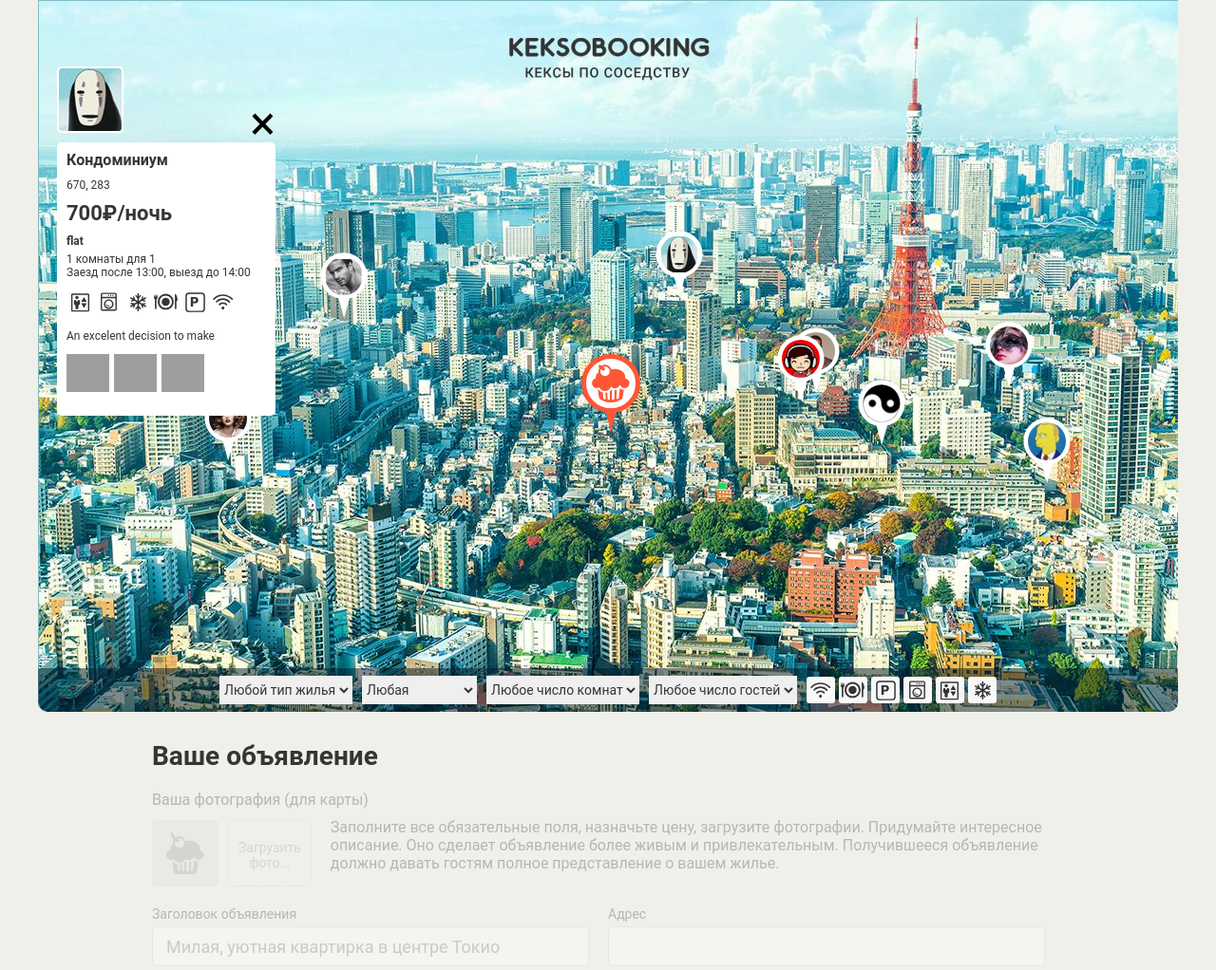
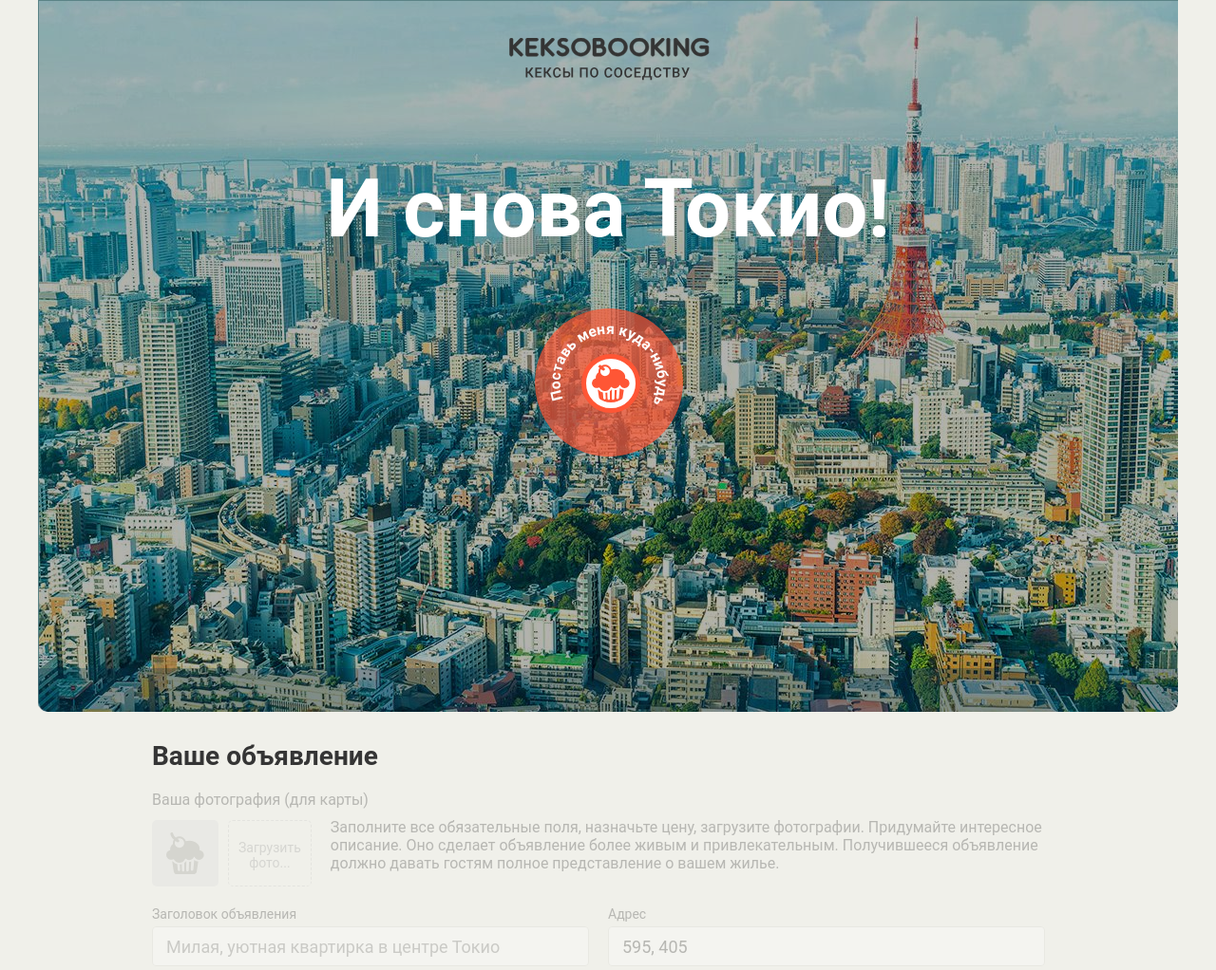
Before and after one commit to Elk1v/880445-keksobooking-19, a website: page index.html in a window 1280 px wide. Shown: the top 1022 px of the page at 95% size. Drawn offline with Linux system fonts and the light colour scheme; grey boxes are pictures that could not be loaded; files whose address does not match are found by name.

Commit message:
The first events listeners and some validation

```diff
--- a/index.html
+++ b/index.html
@@ -100,7 +100,7 @@
         </fieldset>
         <fieldset class="ad-form__element ad-form__element--wide">
           <label class="ad-form__label" for="title">Заголовок объявления</label>
-          <input id="title" name="title" type="text" placeholder="Милая, уютная квартирка в центре Токио">
+          <input id="title" name="title" type="text" minlength="10" maxlength="50" placeholder="Милая, уютная квартирка в центре Токио">
         </fieldset>
         <fieldset class="ad-form__element ad-form__element--wide">
           <label class="ad-form__label" for="address">Адрес</label>
--- a/js/main.js
+++ b/js/main.js
@@ -79,7 +79,22 @@ var PIN_SIZE = {
   height: 40
 };
 
+var SHARP_END = {
+  vertical: 30,
+  horizontal: 25
+};
+
+var ENTER_KEY = 'Enter';
+
+var LEFT_BUTTON = 0;
+
+var MIN_LENGTH = 'десяти (10)';
+
+var MAX_LENGTH = 'пятидесяти (50)';
+
 var map = document.querySelector('.map');
+
+var pin = map.querySelector('.map__pin--main');
 
 var mapFiltersContainer = map.querySelector('map__filters-container');
 
@@ -90,6 +105,14 @@ var pinTemplate = document.querySelector('#pin').content.querySelector('.map__pi
 var cardTemplate = document.querySelector('#card').content.querySelector('.map__card');
 
 var cardPhotoTemplate = cardTemplate.querySelector('.popup__photo');
+
+var adForm = document.querySelector('.ad-form');
+
+var fieldsets = adForm.querySelectorAll('fieldset');
+
+var pinAddress = adForm.querySelector('#address');
+
+var adFormTitle = adForm.querySelector('#title');
 
 var getRandomArr = function (array) {
   return array[Math.floor(Math.random() * array.length)];
@@ -175,7 +198,7 @@ var renderPins = function (pinsInfo) {
 
   return pinsFragment;
 };
-
+/*
 var renderPhoto = function (photoSrc) {
   var photoElement = cardPhotoTemplate.cloneNode(true);
 
@@ -231,11 +254,79 @@ var renderCard = function (cardInfo) {
 
   return cardElement;
 };
+ */
+var disableFieldsets = function (toDisable) {
+  var fieldsetsToDisable = fieldsets;
 
-map.classList.remove('map--faded'); // временное решение.
+  if (!toDisable) {
+
+    for(var i = 0; i < fieldsetsToDisable.length; i++) {
+      fieldsetsToDisable[i].disabled = false;
+    }
+
+    adForm.classList.remove('ad-form--disabled');
+
+  } else {
+    for(var j = 0; j < fieldsetsToDisable.length; j++) {
+      fieldsetsToDisable[j].disabled = true;
+    }
+
+    adForm.classList.add('ad-form--disabled');
+  }
+};
 
 var offersArr = createOffers(TOTAL_OFFERS);
 
-mapPinsArea.appendChild(renderPins(offersArr));
+var getPinAddress = function () {
+  var pinElement = pin.cloneNode(true);
+  var pinAddressXCoordinate = SHARP_END.horizontal + parseInt(pinElement.style.left, 10);
+  var pinAddressYCoordinate = SHARP_END.vertical + parseInt(pinElement.style.top, 10);
+  pinAddress.value =  pinAddressXCoordinate + ', ' + pinAddressYCoordinate;
+};
 
-map.insertBefore(renderCard(offersArr[0]), mapFiltersContainer);
+var activateMode = function () {
+  map.classList.remove('map--faded');
+  mapPinsArea.appendChild(renderPins(offersArr));
+  disableFieldsets(false);
+
+};
+
+var titleValidation = function () {
+  if (adFormTitle.validity.tooLong) {
+    adFormTitle.setCustomValidity('Заголовок не должен быть длиннее ' + MAX_LENGTH + ' символов');
+  }
+  else if (adFormTitle.validity.tooShort) {
+    adFormTitle.setCustomValidity('Заголовок не должен быть короче ' + MIN_LENGTH + ' символов');
+  }
+  else if (adFormTitle.validity.valueMissing) {
+    adFormTitle.setCustomValidity('Введите пожалуйста заголовок вашего объявления');
+  }
+};
+
+getPinAddress();
+
+pinAddress.readOnly = true;
+
+// map.insertBefore(renderCard(offersArr[0]), mapFiltersContainer);
+
+disableFieldsets(true);
+
+pin.addEventListener('mousedown', function (evt) {
+
+  if (evt.button === LEFT_BUTTON) {
+    activateMode();
+  }
+
+});
+
+pin.addEventListener('keydown', function (evt) {
+
+  if (evt.key === ENTER_KEY) {
+    activateMode();
+  }
+
+});
+
+adFormTitle.addEventListener('invalid', function() {
+  titleValidation();
+});
```
